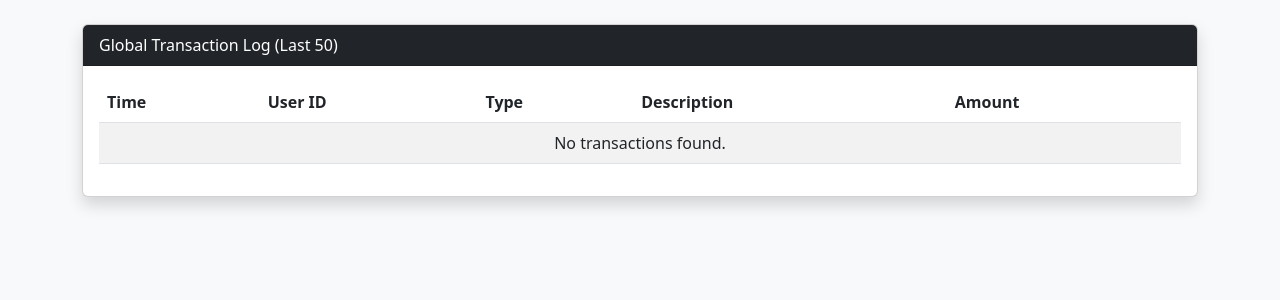
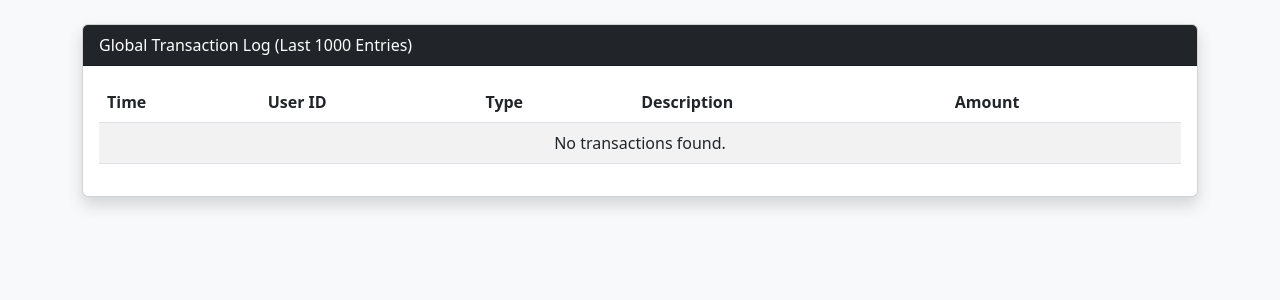
Before and after one commit to bondreamey2006/rvm-rewards-backend, a Flask app: page /admin in a window 1280 px wide. Shown: the part 50-350 px from the top of the page. Run offline with Flask 3, Linux system fonts and the light colour scheme; data that the repository does not hold is empty; parts of the project's set-up code (start-up, migrations or seed data) failed here and were passed over.

Commit message:
Updated admin limit to 1000

```diff
--- a/templates/admin.html
+++ b/templates/admin.html
@@ -10,7 +10,7 @@
 <div class="container">
     <div class="card shadow">
         <div class="card-header bg-dark text-white">
-            Global Transaction Log (Last 50)
+            Global Transaction Log (Last 1000 Entries)
         </div>
         <div class="card-body">
             <div class="table-responsive">
```
